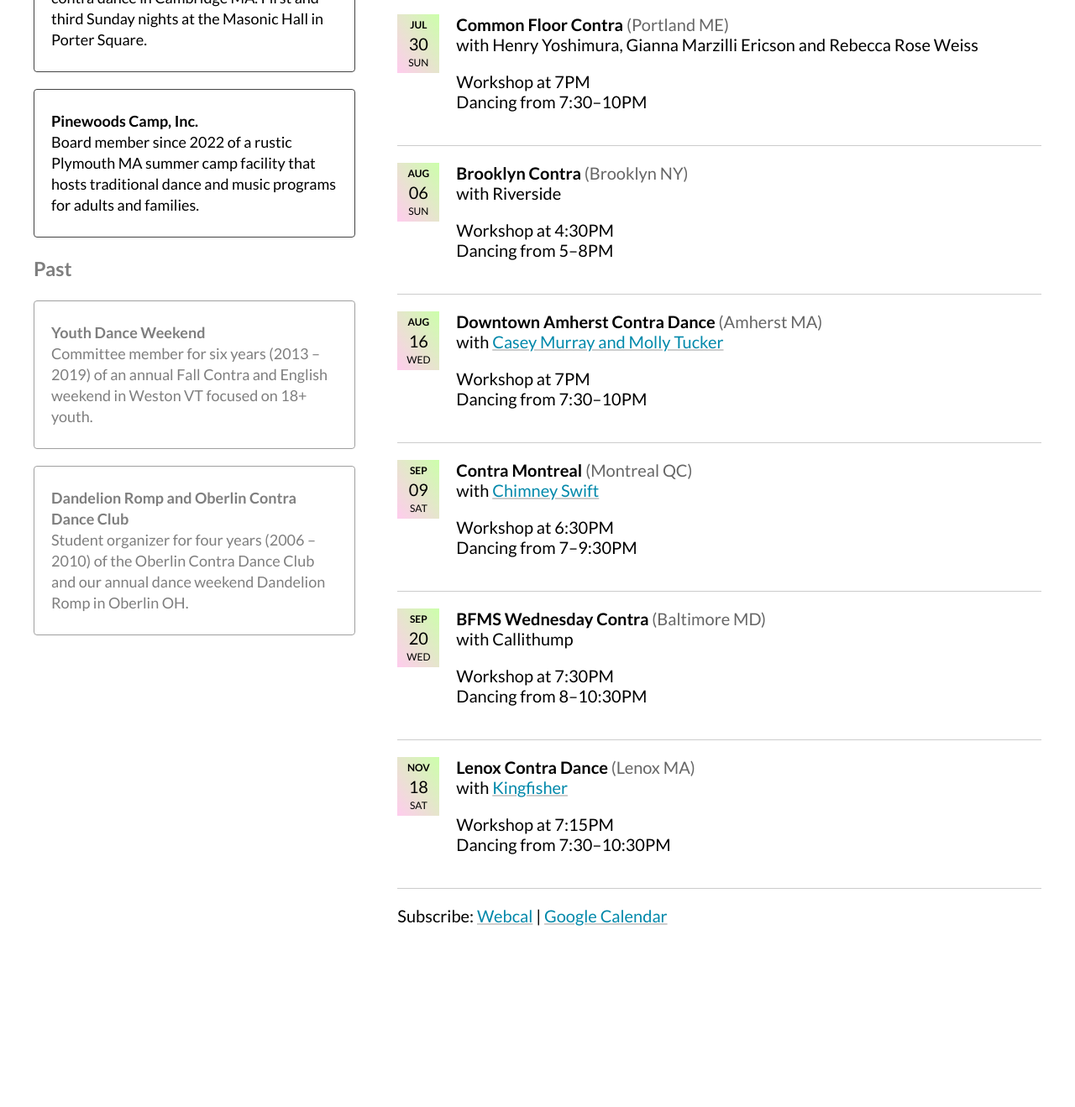
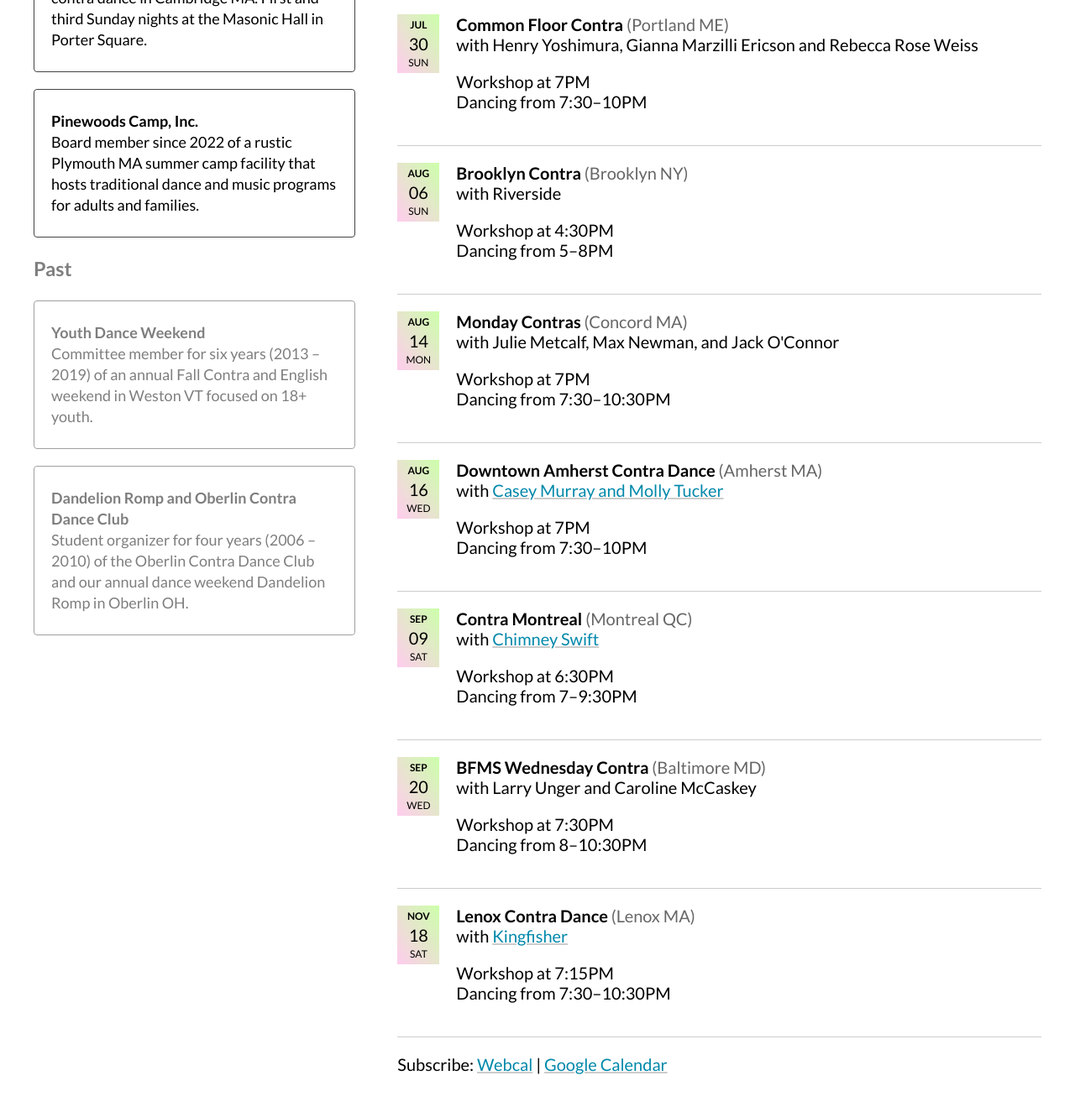
Before and after one commit to harrislapiroff/chromamine.com, a Jekyll site: the page built from contra/index.html, in a window 1280 px wide and 1400 px high, scrolled down 512 px. Shown: the top 1319 px of the window at 84% size. Built offline with Jekyll 4.4.1, drawn with Linux system fonts in a browser that asks for light colours; before the commit the page ends 1735 px from its top, so only the background shows below that.

Commit message:
Update schedule

```diff
--- a/_data/contra/caller.yml
+++ b/_data/contra/caller.yml
@@ -21,6 +21,18 @@
       Dancing from 5–8PM
     street: 339 8th Street
     city: Brooklyn NY
+
+  - name: Monday Contras
+    date: 2023-08-14T19:30-04:00
+    date_end: 2023-08-14T22:30-04:00
+    tzid: America/New_York
+    band: Julie Metcalf, Max Newman, and Jack O'Connor
+    description: |+
+      Workshop at 7PM
+      Dancing from 7:30–10:30PM
+    street: Concord Scout House, 74 Walden St
+    city: Concord MA
+    url: http://mondaycontras.com/
 
   - name: Downtown Amherst Contra Dance
     date: 2023-08-16T19:00-04:00
@@ -52,7 +64,7 @@
     date: 2023-09-20T19:30-04:00
     date_end: 2023-09-20T22:30-04:00
     tzid: America/New_York
-    band: Callithump
+    band: Larry Unger and Caroline McCaskey
     street:  2200 St. Paul Street
     city: Baltimore MD
     description: |+
```
